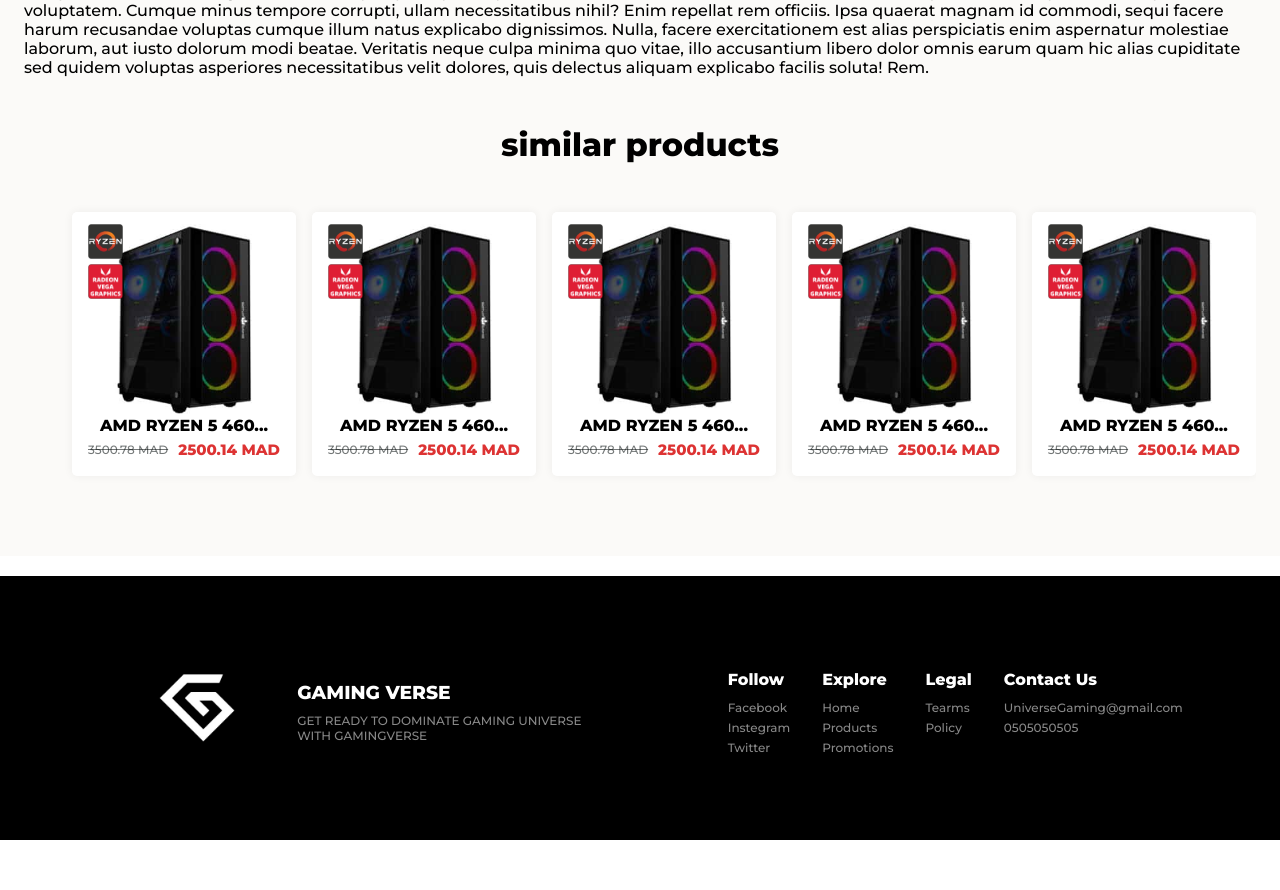
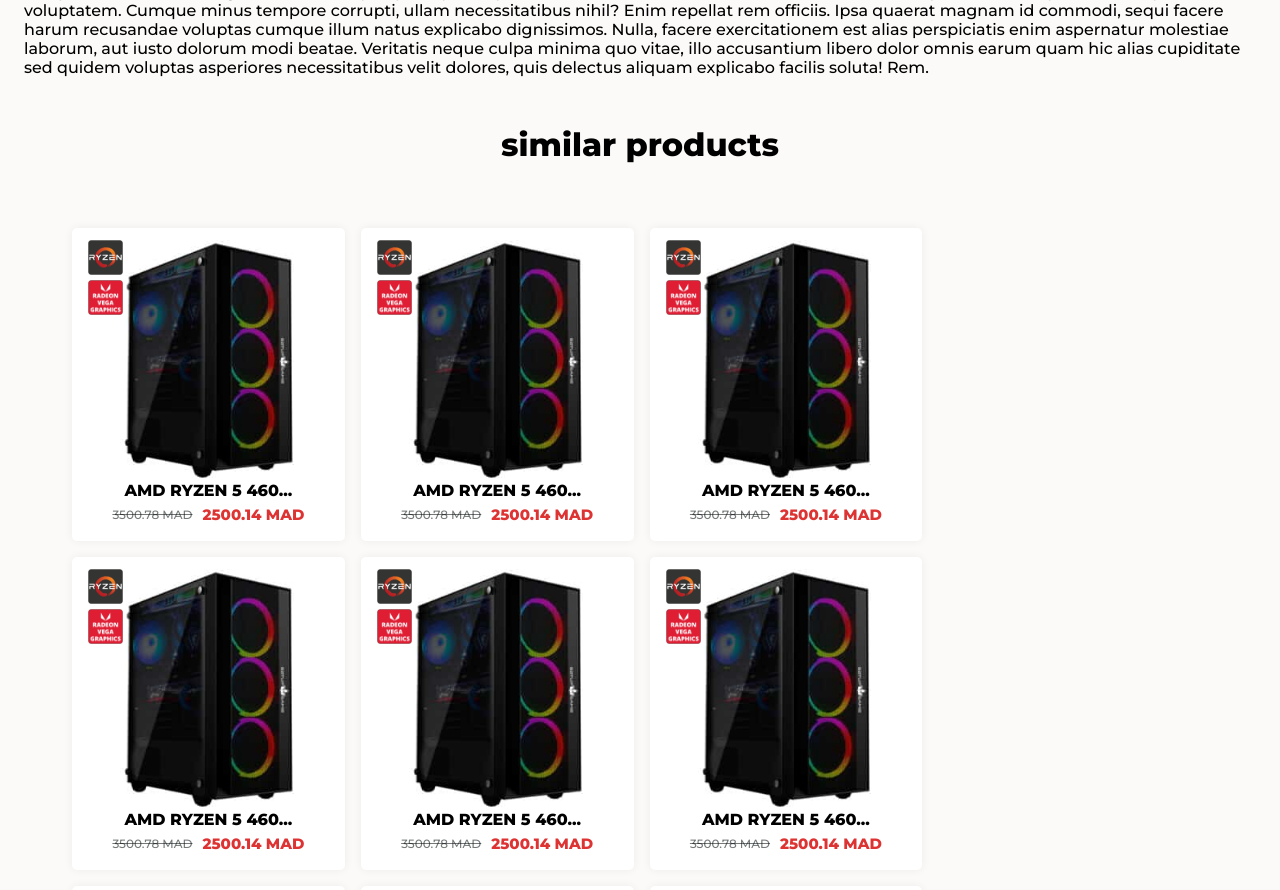
Before and after one commit to ismailbaidar/PFE, a React (Create React App) app in the folder project/public/front/: page /product/1 in a window 1280 px wide. Shown: the part 840-1730 px from the top of the page. Before the commit the page ends 1680 px from the top, so only its background shows below. Built offline with nearby package versions, Linux system fonts and the light colour scheme; a web font is replaced by a local one.

Commit message:
Revert "C"
This reverts commit bbaba42bdd20fb8e0e56d474df2a8afeb599b425.

```diff
--- a/project/public/front/src/styles/singlePage.css
+++ b/project/public/front/src/styles/singlePage.css
@@ -170,9 +170,9 @@
 }
 
 .similar-products {
-    overflow-y: scroll;
+    overflow: scroll;
     display: grid;
-
+    gap: 1rem;
     height: max-content;
 }
 .similar-products .title {
@@ -188,7 +188,6 @@
     overflow: scroll;
     width: 100%;
     height: max-content;
-    flex-wrap: nowrap;
     padding: 3rem;
 }
 
```
